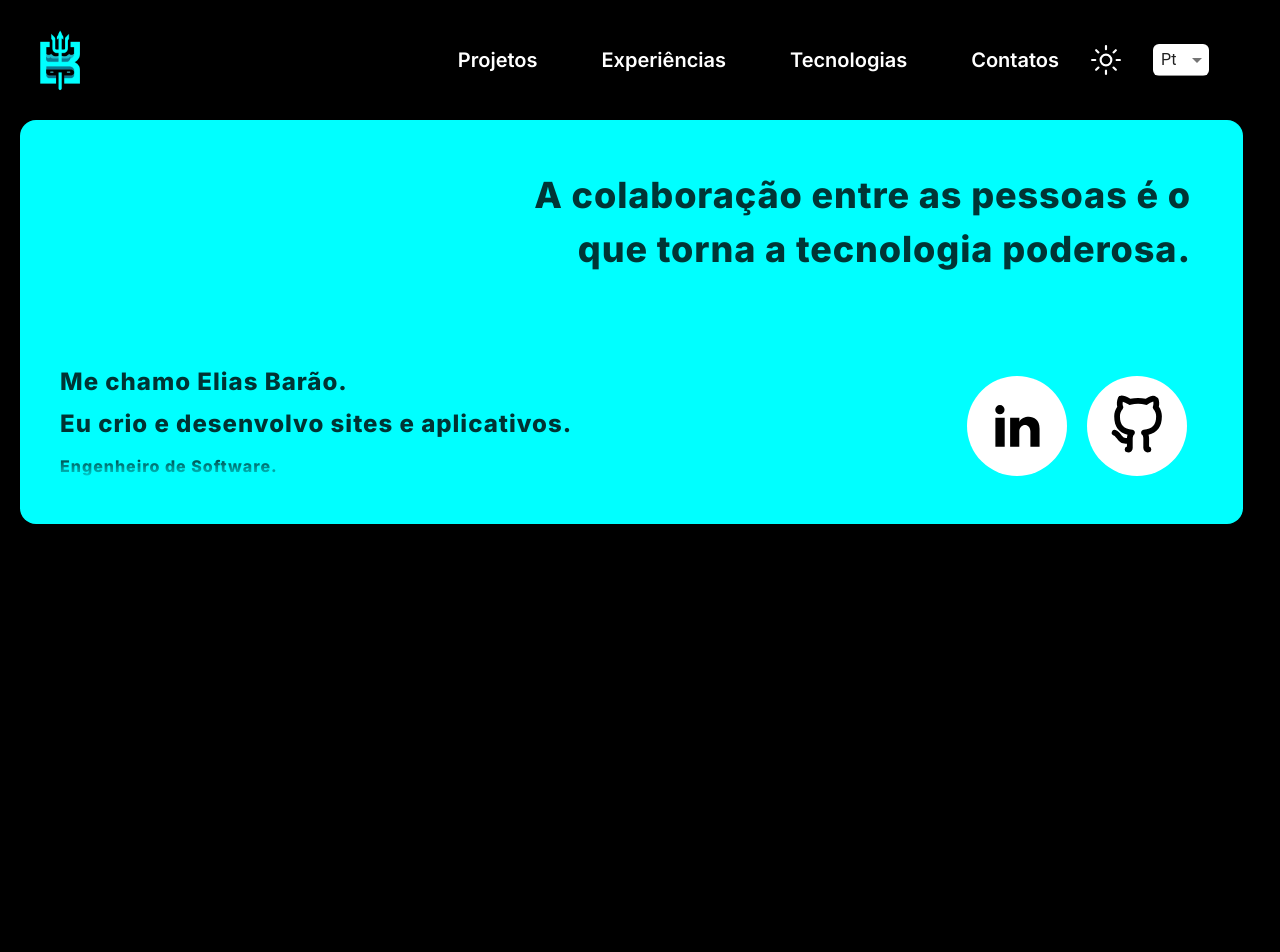
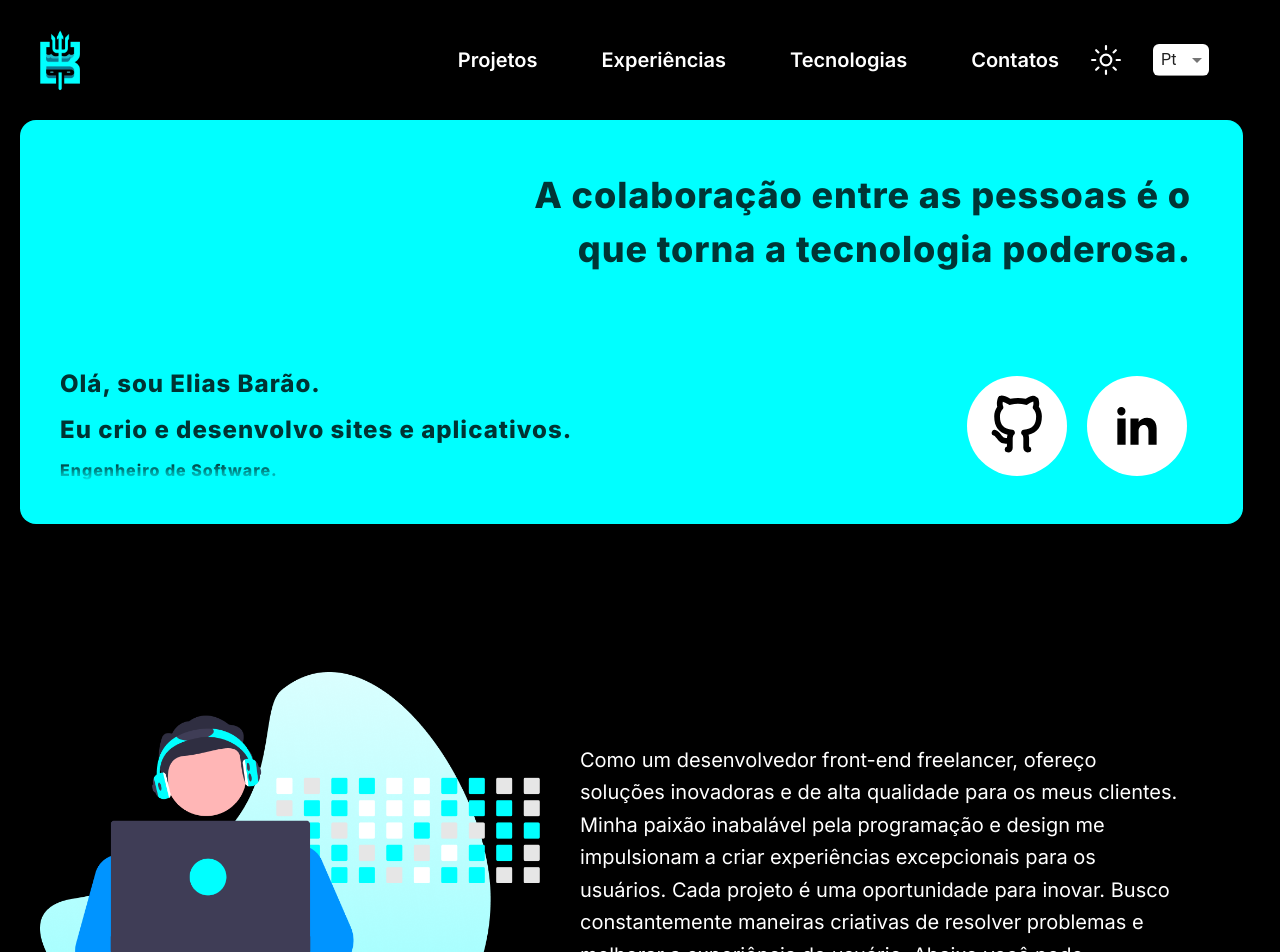
Before and after one commit to httpE2Barao/E2Barao, a Next.js app: page / in a window 1280 px wide. Shown: the top 952 px of the page. Before the commit the page ends 800 px from the top, so only its background shows below. Built offline with nearby package versions, Linux system fonts and the light colour scheme.

Commit message:
criação do conteiner de introdução

```diff
--- a/src/app/globals.css
+++ b/src/app/globals.css
@@ -5,9 +5,11 @@
 :root {
   list-style-type: none;
   --azul-main: #00FFFF;
+  --azul-escuro: #0094FF;
   --azul-fundo: #8FFFFF;
   --verde: #00FF1A;
   --amarelo: #FFC700;
+  --laranja: #FF8A00;
   overflow-x: hidden;
 }
 
--- a/src/app/page.tsx
+++ b/src/app/page.tsx
@@ -1,15 +1,15 @@
-import { PhraseSection } from '@/components/phrase-section';
 import React from 'react';
 import BoxMain from "@/components/home/box-main";
+import IntroConteiner from '@/components/home/intro-main';
 // import BoxesSmall from "@/components/home/box-small-layout";
 
 export default function Home() {
 
   return (
-    <main className="px-1.5 md:px-5 pb-5 ">
-      <section>
+    <main className="px-1.5 md:px-5 pb-5">
+      <section className='flex flex-col gap-32'>
         <BoxMain />
-
+        <IntroConteiner />
       </section>
     </main>
   );
--- a/src/app/styles.css
+++ b/src/app/styles.css
@@ -9,12 +9,9 @@
   letter-spacing: 1px;
 }
 
-/* .h-abt-0 {
-} */
-
-/* .h-abt-1 {
-  font-size: 1.4rem;
-} */
+.h-abt-0, .h-abt-1 {
+  font-size: 1.5rem;
+}
 
 .h-abt-2 {
   color: transparent;
--- a/src/components/home/box-main.tsx
+++ b/src/components/home/box-main.tsx
@@ -3,6 +3,7 @@ import React from "react";
 import Image from "next/image";
 import { useTheme } from "../switchers/switchers";
 import { BoxMainPhrase } from "./box-phrase";
+import ImagemIntroducao from "./intro-img";
 
 export default function BoxMain() {
   const { language, theme } = useTheme();
@@ -10,7 +11,7 @@ export default function BoxMain() {
   const list = [
     {
       ptBR: [
-        'Me chamo Elias Barão.',
+        'Olá, sou Elias Barão.',
         'Eu crio e desenvolvo sites e aplicativos.',
         'Engenheiro de Software.',
       ],
@@ -25,16 +26,17 @@ export default function BoxMain() {
   const languageData = language === 'pt-BR' ? list[0].ptBR : list[0].enUS;
 
   return (
-    <div className={`${theme === 'dark' ? 'bg-azul-claro' : 'bg-azul-claro'} slideRight
+    <>
+      <article className={`${theme === 'dark' ? 'bg-azul-claro' : 'bg-azul-claro'} slideRight
       flex flex-col w-full row-start-1 row-span-2 col-span-4 rounded-2xl shadow-lg p-4 gap-20 lg:py-7 lg:px-10 lg:col-span-3 2xl:col-span-2`}>
 
         <BoxMainPhrase language={language} />
 
         {/* Apresentação */}
-      <div className="flex max-sm:flex-col justify-between mt-auto font-extrabold pr-4">
+        <div className="flex max-md:flex-col justify-between mt-auto font-extrabold pr-4">
           <span>
             {languageData.map((text, index) => (
-            <p key={index} className={`home-abt text-2xl h-abt-${index} block slideRightSlow`}>
+              <p key={index} className={`home-abt h-abt-${index} block slideRightSlow`}>
                 {text}
                 {index !== languageData.length - 1 && <br />}
               </p>
@@ -42,16 +44,16 @@ export default function BoxMain() {
           </span>
 
           {/* Social Buttons */}
-        <span className="flex flex-row gap-5 hover:cursor-pointer mt-auto ml-auto py-5">
+          <span className="flex flex-row-reverse gap-5 hover:cursor-pointer mt-auto ml-auto py-5 max-md:absolute max-md:translate-y-[150px]">
             <div
-            className="invert-color-hover min-w-16 bg-white rounded-full px-4 max-sm:w-16 lg:w-[100px] lg:h-[100px] flex items-center"
+              className="invert-color-hover min-w-16 bg-white rounded-full px-5 max-sm:w-16 lg:w-[100px] lg:h-[100px] flex items-center"
               onClick={() => window.open('https://www.linkedin.com/in/e2barao/', '_blank')}>
               <Image
                 className="content-animation mx-auto"
                 src='/images/icon-linkedin.svg'
                 alt='Ver meu Linkedin'
-              width={45}
-              height={45}
+                width={40}
+                height={40}
               />
             </div>
             <div
@@ -67,6 +69,8 @@ export default function BoxMain() {
             </div>
           </span>
         </div>
-    </div>
+      </article>
+
+    </>
   );
 }
--- /dev/null
+++ b/src/components/home/intro-img.tsx
@@ -0,0 +1,12 @@
+import Image from "next/image"
+
+const ImagemIntroducao = () => {
+    const props = {
+        marginLeft: "auto",
+        maxWidth: "500px",
+    }
+    return (
+        <Image style={props} src={"/images/img-dev-azul.png"} alt="Arte digital com um homem no computador" width={500} height={500}/>
+    )
+}
+export default ImagemIntroducao;
--- /dev/null
+++ b/src/components/home/intro-main.tsx
@@ -0,0 +1,13 @@
+import ImagemIntroducao from "./intro-img"
+
+const IntroConteiner = () => {
+    return (
+        <article className="flex flex-row max-lg:flex-col text-white p-5">
+            <ImagemIntroducao />
+            <p className="p-10 self-center text-xl leading-relaxed">
+                Como um desenvolvedor front-end freelancer, ofereço soluções inovadoras e de alta qualidade para os meus clientes. Minha paixão inabalável pela programação e design me impulsionam a criar experiências excepcionais para os usuários. Cada projeto é uma oportunidade para inovar. Busco constantemente maneiras criativas de resolver problemas e melhorar a experiência do usuário. Abaixo você pode selecionar e ver sobre as minhas experiências detalhadas sobre minha trajetória profissional e pessoal.
+            </p>
+        </article>
+    )
+}
+export default IntroConteiner;
```
Also changed, not shown: public/images/img-dev-azul.png (added). Lines whose indentation alone changed are shown as unchanged.
